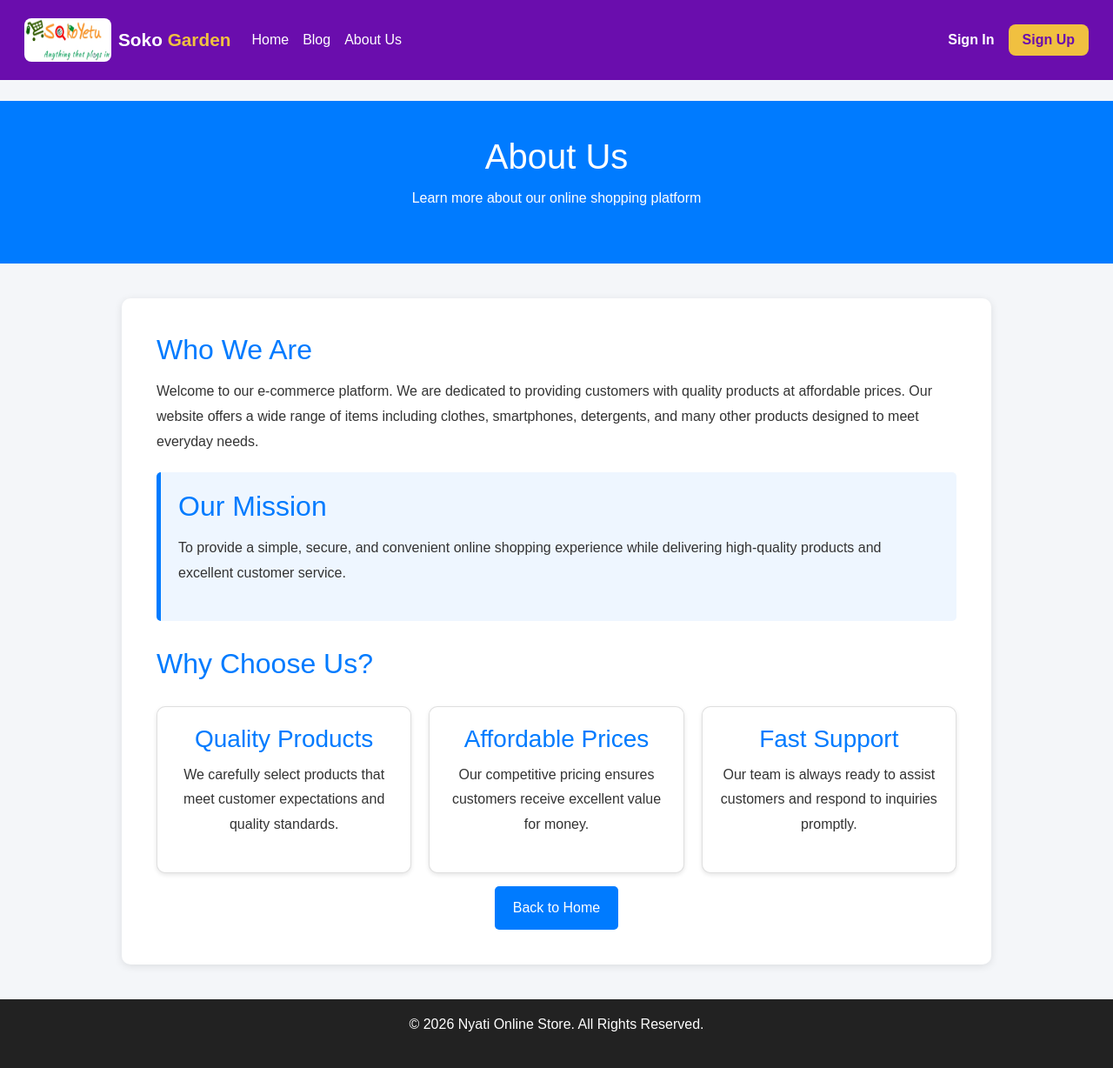
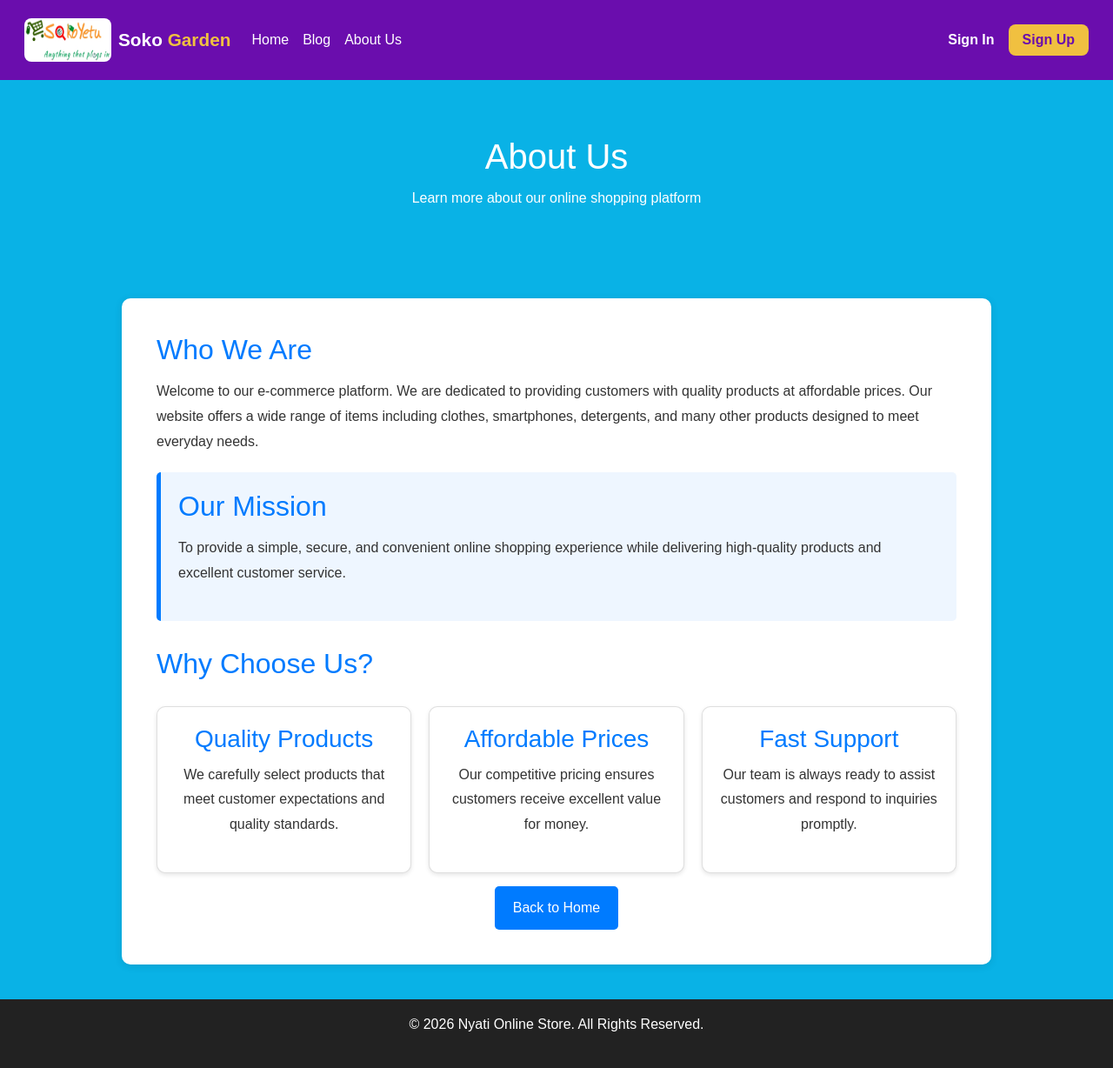
Before and after one commit to OwenKems/E-commerce_with_FLask, a Flask app: page /about in a window 1280 px wide. Shown: the whole page at 87% size. Run offline with Flask 3, Linux system fonts and the light colour scheme; some libraries are stand-ins or nearby versions.

Commit message:
New changes

```diff
--- a/templates/about.html
+++ b/templates/about.html
@@ -24,13 +24,13 @@
         }
 
         body{
-            background:#f4f6f9;
+            background:#09b2e6;
             color:#333;
         }
 
         header{
-            background:#007bff;
-            color:white;
+           font-family:'Times New Roman', Times, serif;
+            color:rgb(255, 255, 255);
             text-align:center;
             padding:40px 20px;
         }
```
Also changed, not shown: templates/signin.html (+4 -3 lines), templates/signup.html (+4 -3 lines).
